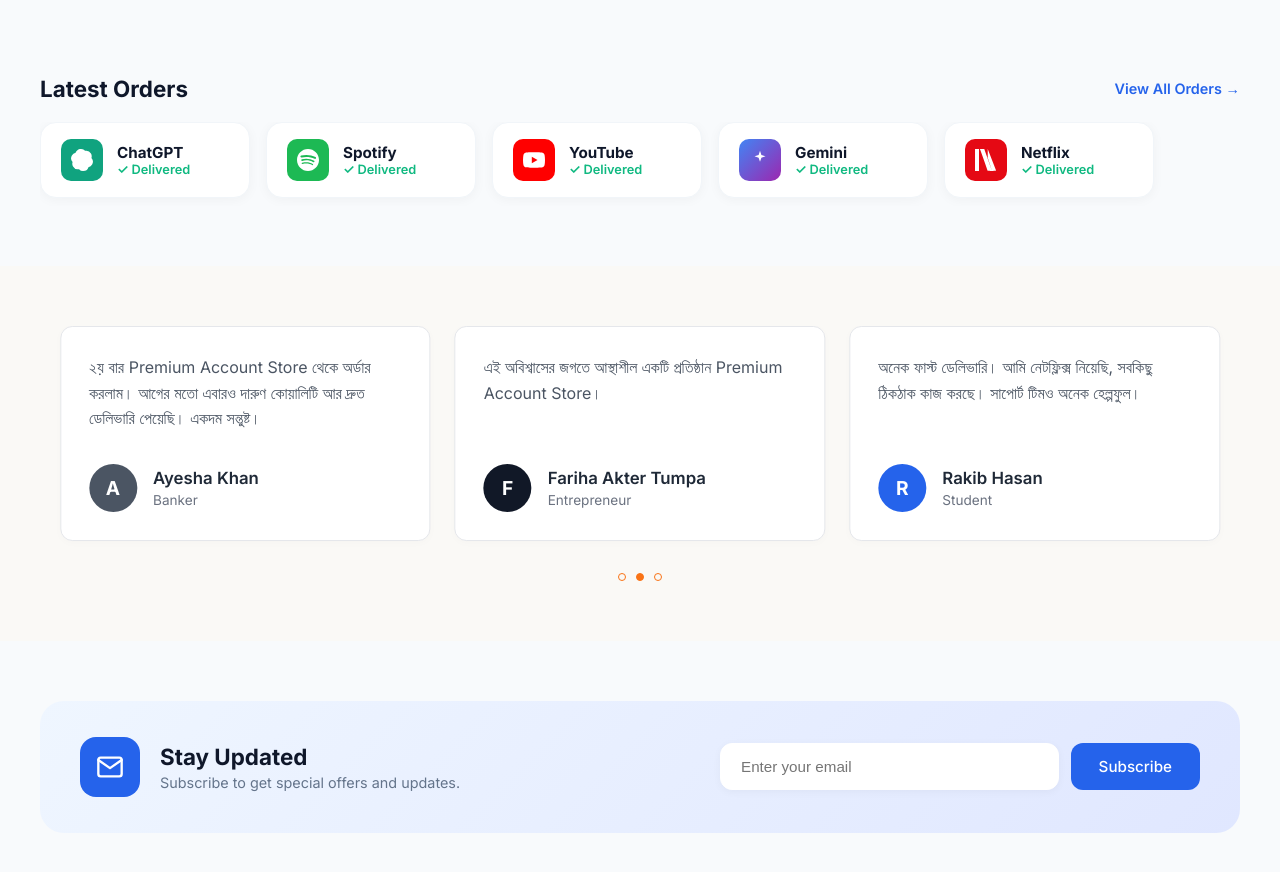
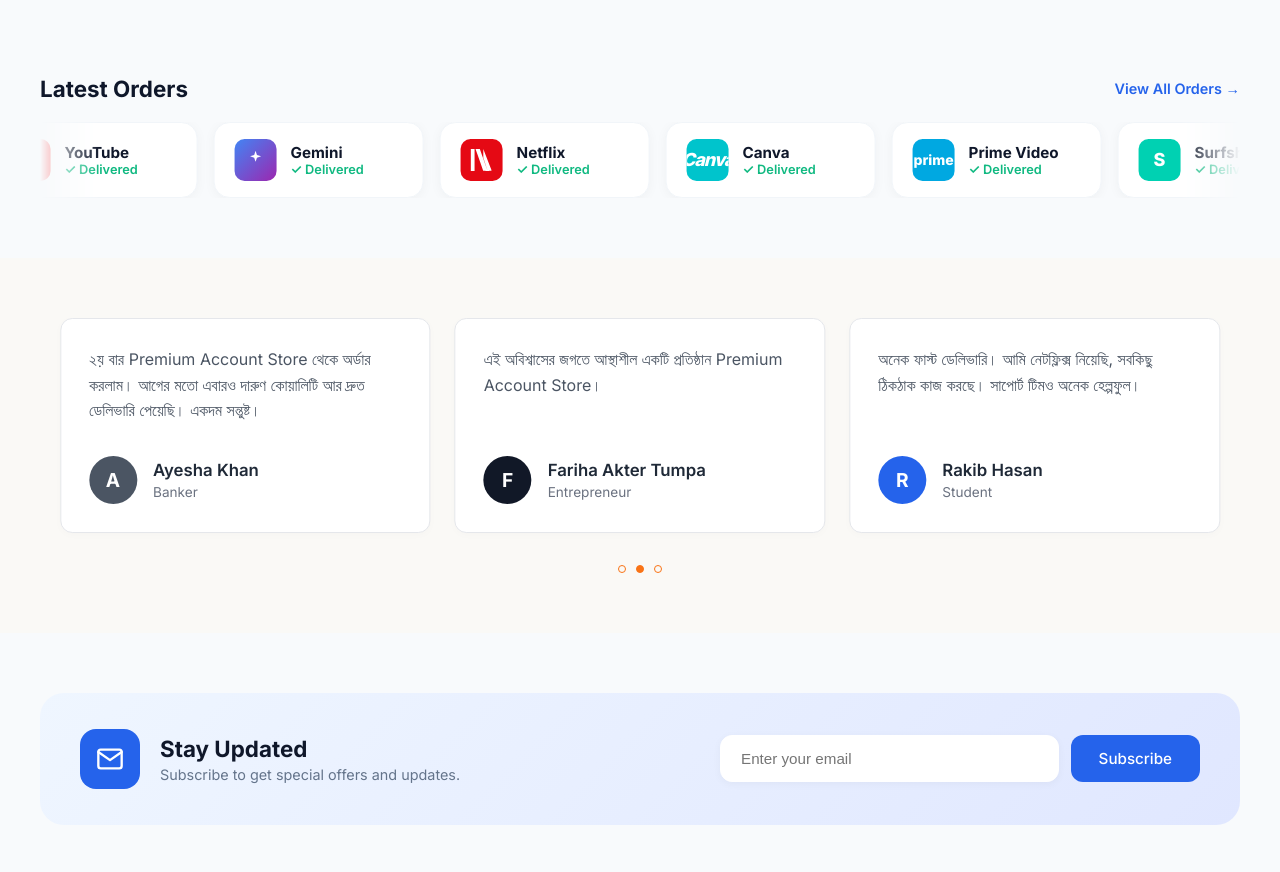
Before and after one commit to mdnoman1592008-ux/premium-store, a Next.js app in the folder frontend/: page / in a window 1280 px wide. Shown: the part 2220-3092 px from the top of the page. Built offline with nearby package versions, Linux system fonts and the light colour scheme; no server answers.

Commit message:
Add more apps to Latest Orders and make it an auto-scrolling marquee

```diff
--- a/frontend/src/components/HomeSections.tsx
+++ b/frontend/src/components/HomeSections.tsx
@@ -68,23 +68,46 @@
   { app: 'YouTube', bg: '#FF0000', icon: <svg viewBox="0 0 24 24" fill="white" width="22" height="22"><path d="M23.495 6.205a3.007 3.007 0 0 0-2.088-2.088c-1.87-.501-9.396-.501-9.396-.501s-7.507-.01-9.396.501A3.007 3.007 0 0 0 .527 6.205a31.247 31.247 0 0 0-.522 5.805 31.247 31.247 0 0 0 .522 5.783 3.007 3.007 0 0 0 2.088 2.088c1.868.502 9.396.502 9.396.502s7.506 0 9.396-.502a3.007 3.007 0 0 0 2.088-2.088 31.247 31.247 0 0 0 .5-5.783 31.247 31.247 0 0 0-.5-5.805zM9.609 15.601V8.408l6.264 3.602z"/></svg> },
   { app: 'Gemini', bg: 'linear-gradient(135deg,#4285F4,#9C27B0)', icon: <svg viewBox="0 0 24 24" fill="white" width="22" height="22"><path d="M12 2l1.5 4.5L18 8l-4.5 1.5L12 14l-1.5-4.5L6 8l4.5-1.5z"/></svg> },
   { app: 'Netflix', bg: '#E50914', icon: <svg viewBox="0 0 24 24" fill="white" width="22" height="22"><path d="M5.398 0v.006c3.028 8.556 5.37 15.175 8.348 23.596 2.344.058 4.85.398 4.854.398-2.8-7.924-5.923-16.747-8.487-24zm8.489 0v9.63L18.6 24c.557-.07 3.811-.298 4.387-.573zM.026 0l-.003 24 4.341-.032V0z"/></svg> },
+  { app: 'Canva', bg: '#00C4CC', icon: <div style={{ fontWeight: 800, fontSize: '18px', color: 'white', fontStyle: 'italic', letterSpacing: '-1px' }}>Canva</div> },
+  { app: 'Prime Video', bg: '#00A8E1', icon: <div style={{ fontWeight: 800, fontSize: '14px', color: 'white' }}>prime</div> },
+  { app: 'Surfshark', bg: '#00D1B2', icon: <div style={{ fontWeight: 800, fontSize: '18px', color: 'white' }}>S</div> },
+  { app: 'Cursor', bg: '#000000', icon: <div style={{ fontWeight: 800, fontSize: '16px', color: 'white' }}>&gt;_</div> },
 ];
 
-export const LatestOrders = () => (
+export const LatestOrders = () => {
+  return (
     <section className="container" style={{ padding: '0 0 60px' }}>
+      <style>{`
+        @keyframes autoScroll {
+          0% { transform: translateX(0); }
+          100% { transform: translateX(calc(-50% - 8px)); }
+        }
+        .scroll-track:hover {
+          animation-play-state: paused;
+        }
+      `}</style>
       <div style={{ display: 'flex', justifyContent: 'space-between', alignItems: 'center', marginBottom: '20px' }}>
         <h3 style={{ fontSize: '1.4rem', fontWeight: 700, color: '#0f172a', margin: 0 }}>Latest Orders</h3>
         <Link href="/orders" style={{ color: 'var(--primary)', fontWeight: 600, fontSize: '0.9rem', textDecoration: 'none' }}>View All Orders →</Link>
       </div>
-    <div style={{ display: 'flex', gap: '16px', overflowX: 'auto', paddingBottom: '8px' }}>
-      {LATEST_ORDERS.map((o, i) => (
+      <div style={{ overflow: 'hidden', width: '100%', WebkitMaskImage: 'linear-gradient(90deg, transparent, #000 5%, #000 95%, transparent)' }}>
+        <div
+          className="scroll-track"
+          style={{
+            display: 'flex',
+            gap: '16px',
+            width: 'max-content',
+            animation: 'autoScroll 25s linear infinite'
+          }}
+        >
+          {[...LATEST_ORDERS, ...LATEST_ORDERS].map((o, i) => (
             <div key={i} style={{
               background: 'white', borderRadius: '16px', padding: '16px 20px',
               border: '1px solid #f1f5f9', display: 'flex', alignItems: 'center', gap: '14px', minWidth: '210px',
               boxShadow: '0 2px 12px rgba(0,0,0,0.04)',
               flex: '0 0 auto',
             }}>
-          <div style={{ width: '42px', height: '42px', borderRadius: '10px', background: o.bg, display: 'flex', alignItems: 'center', justifyContent: 'center', flexShrink: 0 }}>
+              <div style={{ width: '42px', height: '42px', borderRadius: '10px', background: o.bg, display: 'flex', alignItems: 'center', justifyContent: 'center', flexShrink: 0, overflow: 'hidden' }}>
                 {o.icon}
               </div>
               <div>
@@ -94,8 +117,10 @@
             </div>
           ))}
         </div>
+      </div>
     </section>
   );
+};
 
 const REVIEWS = [
   { name: 'Sultana Yesmin', initial: 'S', color: '#1f2937', text: 'Thanks Premium Account Store for the instant delivery. Of course, I got the best service for being a regular customer.', designation: 'Housewife' },
```
Lines whose indentation alone changed are shown as unchanged.
